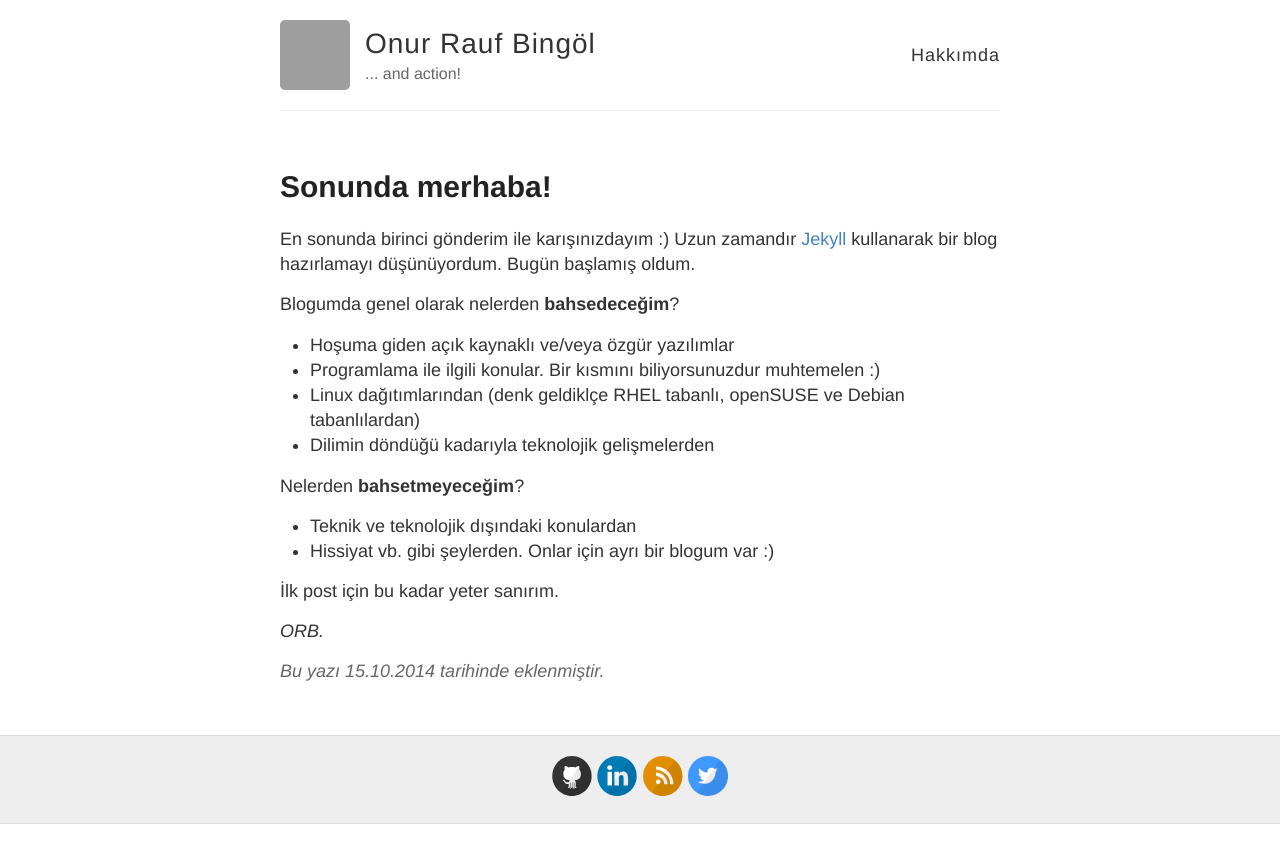
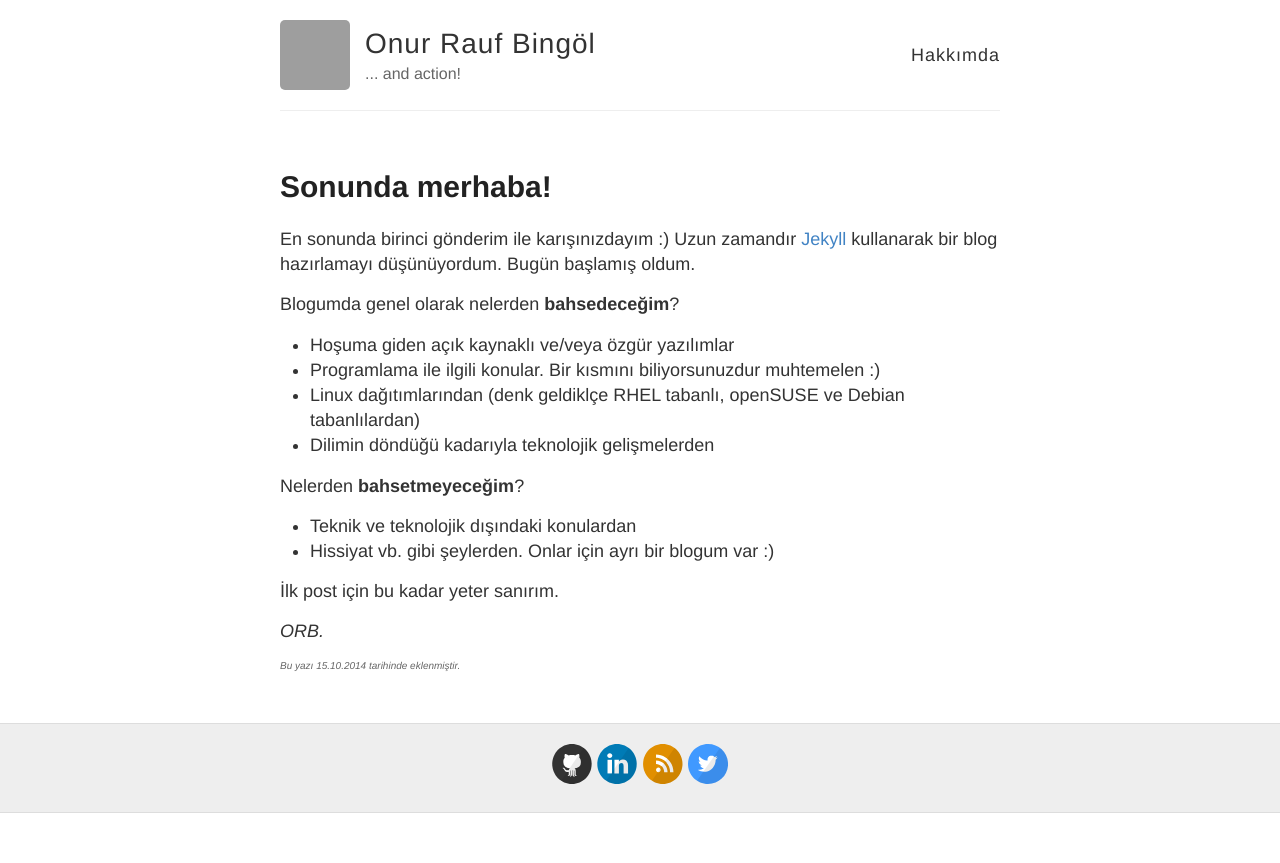
Before and after one commit to orbingol/orbingol.github.io, a Jekyll site: the page built from _posts/2014-10-15-sonunda-merhaba.md, in a window 1280 px wide. Shown: the top 863 px of the page. Built offline with Jekyll 4.4.1, drawn with Linux system fonts in a browser that asks for light colours; Markdown is read by kramdown in place of the engine named in the settings; comment, search, counter and statistics services are not loaded; grey boxes are pictures that could not be loaded.

Commit message:
Fixed CSS typo.

```diff
--- a/_layouts/post.html
+++ b/_layouts/post.html
@@ -9,7 +9,7 @@ layout: default
     {{ content }}
   </div>
 
-  <div class="date" style="font-size 10px;">
+  <div class="date" style="font-size: 10px;">
     Bu yazı {{ page.date | date: "%d.%m.%Y" }} tarihinde eklenmiştir.
   </div>
 
```
